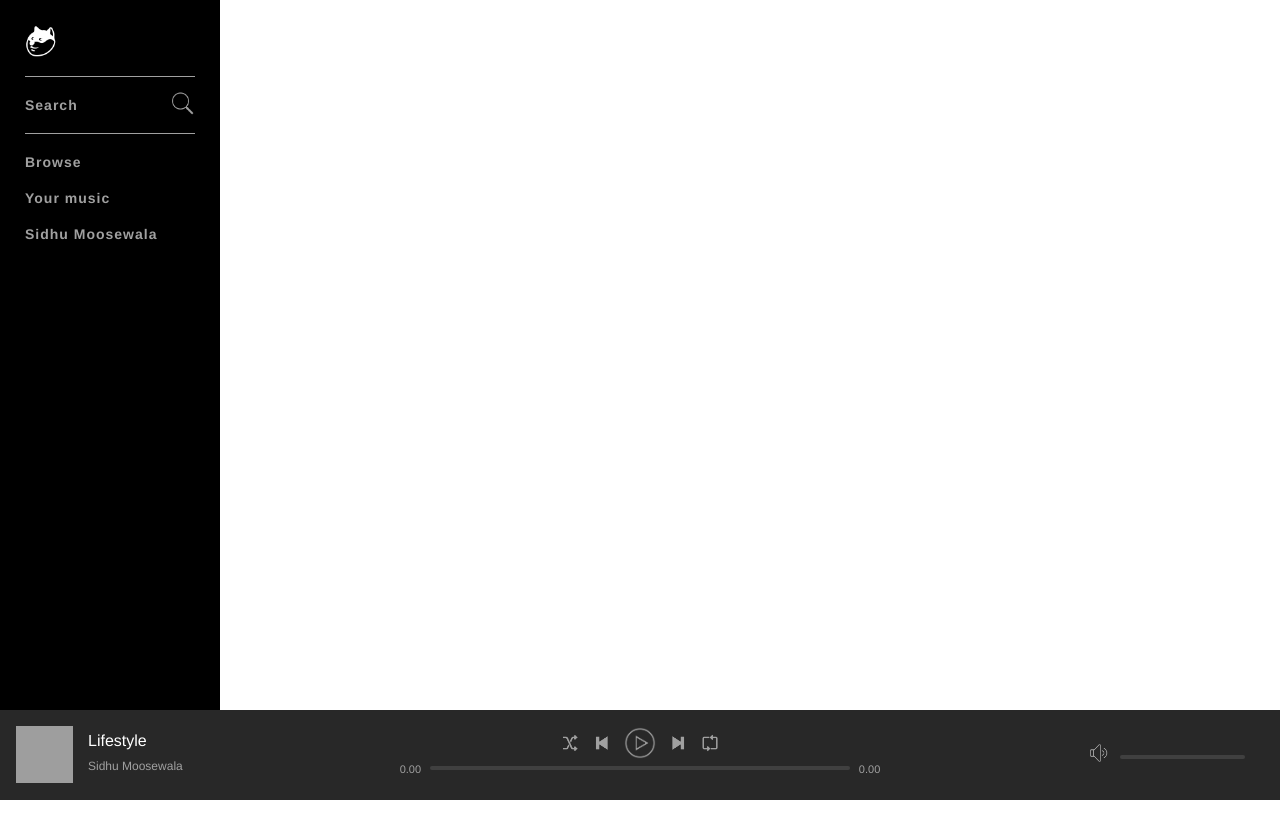
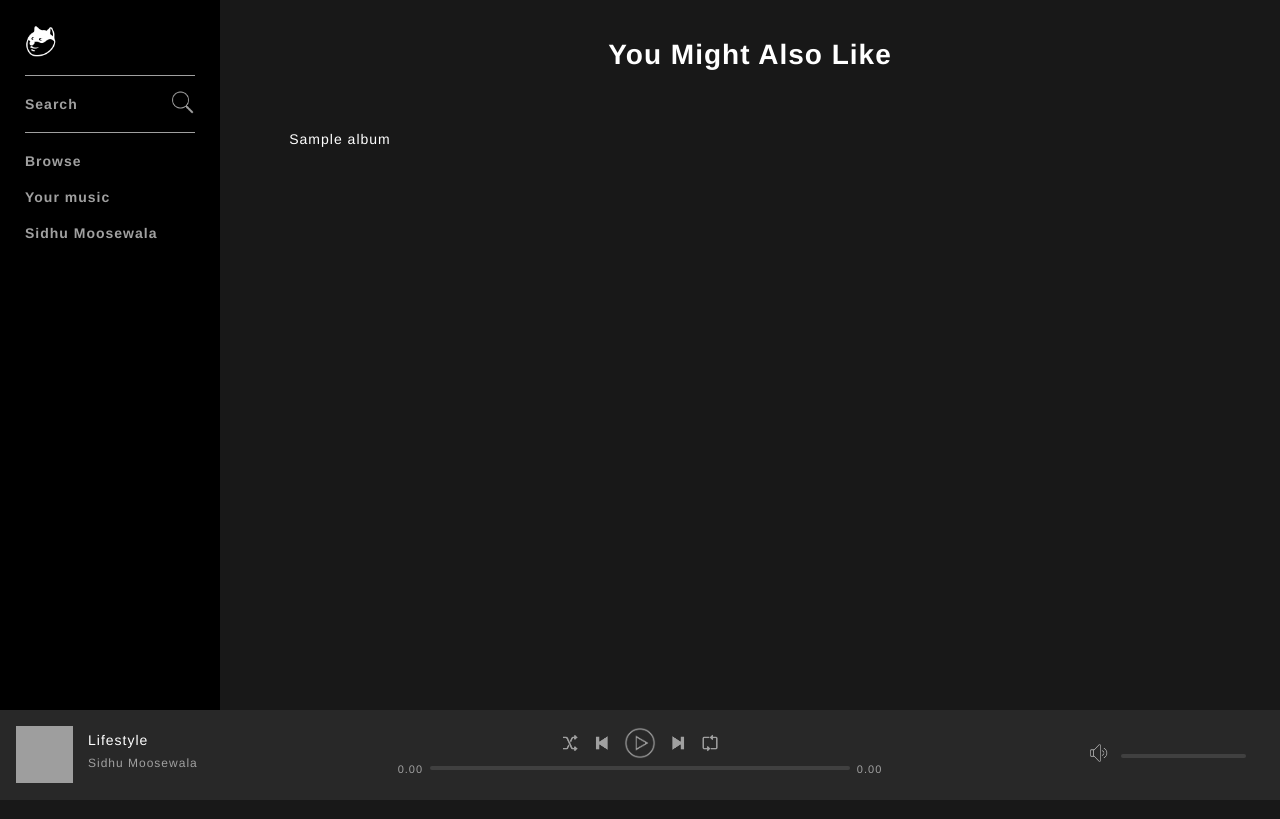
Before and after one commit to manuarora700/music-streaming-project, a PHP site: page / in a window 1280 px wide. Run offline with PHP 8.4, Linux system fonts and the light colour scheme; the visitor is signed in with stand-in values (Sample User, id 1); tables that the repository leaves empty or names only in its code hold one stand-in row (values such as "Sample post"); data that the repository does not hold is empty; grey boxes are pictures that could not be loaded.

Commit message:
Created tables//Updated styles and divided the whole website into modules// footer and header// now playing bar and navbar separated// Data retrieved and displayed on the website

```diff
--- a/assets/css/style.css
+++ b/assets/css/style.css
@@ -5,9 +5,17 @@ body {
 	height: 100%;
 }
 
+
 * {
 	font-family: "Helvetica Neue", Helvetica, Arial, sans-serif;
 	color: #fff;
+	letter-spacing: 1px;
+}
+
+body {
+	background-color: #181818;
+	font-size: 14px;
+	min-width: 720px;
 }
 #nowPlayingBarContainer {
 	width: 100%;
@@ -203,3 +211,44 @@ body {
 .navItemLink:hover {
 	color: #ffffff;
 }
+
+#mainViewContainer {
+	margin-left: 220px;
+	padding-bottom: 90px;
+	width: calc(100% - 220px);
+}
+
+#mainContent {
+	padding: 0 20px;
+}
+
+.pageHeadingBig {
+	padding: 20px;
+	text-align: center;
+}
+
+.gridViewItem {
+	display: inline-block;
+	margin-right: 20px;
+	width: 29%;
+	max-width: 200px;
+	min-width: 150px;
+	margin-bottom: 20px;
+}
+
+.gridViewItem img {
+	width: 100%;
+}
+
+.gridViewInfo {
+	font-weight: 300;
+	text-align: center;
+	padding: 5px 0;
+	text-overflow: ellipsis;
+	overflow: hidden;
+	white-space: nowrap;
+}
+
+.gridViewItem a {
+	text-decoration: none;
+}
--- /dev/null
+++ b/includes/footer.php
@@ -0,0 +1,14 @@
+
+				</div>
+			</div>
+
+		</div>
+
+		<?php include("includes/nowPlayingBar.php"); ?>
+
+	</div>
+
+
+
+</body>
+</html>
--- /dev/null
+++ b/includes/header.php
@@ -0,0 +1,31 @@
+<?php
+	include("includes/config.php");
+
+	// session_destroy(); LOGOUT MANUALLY
+
+	if(isset($_SESSION['userLoggedIn'])) {
+		$userLoggedIn = $_SESSION['userLoggedIn'];
+	}
+	else {
+		header("Location: register.php");
+	}
+
+?>
+
+
+<!DOCTYPE html>
+<html>
+<head>
+	<link rel="stylesheet" type="text/css" href="assets/css/style.css">
+	<title>Welcome to Geet! Your one stop destination for music</title>
+</head>
+<body>
+
+	<div id="mainContainer">
+
+		<div id="topContainer">
+
+			<?php include("includes/navBarContainer.php"); ?>
+
+			<div id="mainViewContainer">
+				<div id="mainContent">
--- /dev/null
+++ b/includes/navBarContainer.php
@@ -0,0 +1,33 @@
+<div id="navBarContainer">
+	<nav class="navBar">
+
+		<a href="index.php" class="logo">
+			<img src="assets/images/icons/logo.png">
+		</a>
+
+
+		<div class="group">
+
+			<div class="navItem">
+				<a href="search.php" class="navItemLink">Search
+					<img src="assets/images/icons/search.png" class="icon" alt="search">
+				</a>
+			</div>
+		</div>
+
+		<div class="group">
+			<div class="navItem">
+				<a href="browse.php" class="navItemLink">Browse</a>
+			</div>
+			<div class="navItem">
+				<a href="yourMusic.php" class="navItemLink">Your music</a>
+			</div>
+			<div class="navItem">
+				<a href="profile.php" class="navItemLink">Sidhu Moosewala</a>
+			</div>
+
+		</div>
+
+	</nav>
+
+</div>
--- a/index.php
+++ b/index.php
@@ -1,168 +1,32 @@
-<?php
-	include("includes/config.php");
-
-	// session_destroy(); LOGOUT MANUALLY
-
-	if(isset($_SESSION['userLoggedIn'])) {
-		$userLoggedIn = $_SESSION['userLoggedIn'];
-	}
-	else {
-		header("Location: register.php");
-	}
-
-?>
+<?php include("includes/header.php"); ?>
 
 
-<!DOCTYPE html>
-<html>
-<head>
-	<link rel="stylesheet" type="text/css" href="assets/css/style.css">
-	<title>Welcome to Geet! Your one stop destination for music</title>
-</head>
-<body>
+<h1 class="pageHeadingBig">You Might Also Like</h1>
+<div class="gridViewContainer">
 
-	<div id="mainContainer">
+	<?php
 
-		<div id="topContainer">
+		$albumQuery = mysqli_query($con, "SELECT * FROM albums ORDER BY RAND() LIMIT 10");
 
-			<div id="navBarContainer">
-				<nav class="navBar">
-
-					<a href="index.php" class="logo">
-						<img src="assets/images/icons/logo.png">
-					</a>
-
-
-					<div class="group">
-
-						<div class="navItem">
-							<a href="search.php" class="navItemLink">Search
-								<img src="assets/images/icons/search.png" class="icon" alt="search">
-							</a>
-						</div>
-					</div>
-
-					<div class="group">
-						<div class="navItem">
-							<a href="browse.php" class="navItemLink">Browse</a>
-						</div>
-						<div class="navItem">
-							<a href="yourMusic.php" class="navItemLink">Your music</a>
-						</div>
-						<div class="navItem">
-							<a href="profile.php" class="navItemLink">Sidhu Moosewala</a>
-						</div>
-
-					</div>
-
-				</nav>
-
-			</div>
-
-		</div>
-
-
-		<div id="nowPlayingBarContainer">
-
-				<div id="nowPlayingBar">
-
-					<div id="nowPlayingLeft">
-
-						<div class="content">
-							<span class="albumLink">
-								<img src="https://i.ytimg.com/vi/rb8Y38eilRM/maxresdefault.jpg" class="albumArtwork">
-							</span>
-
-							<div class="trackInfo">
-
-								<span class="trackName">
-									<span>Lifestyle</span>
-								</span>
-								<span class="artistName">
-									<span>Sidhu Moosewala</span>
-								</span>
-							</div>
-
-						</div>
-
-					</div>
-
-					<div id="nowPlayingCenter">
-
-						<div class="content playerControls">
-
-							<div class="buttons">
-
-								<button class="controlButton shuffle" title="shuffle button">
-									<img src="assets/images/icons/shuffle.png" alt="shuffle">
-								</button>
-
-								<button class="controlButton previous" title="previous button">
-									<img src="assets/images/icons/previous.png" alt="previous">
-								</button>
-
-								<button class="controlButton play" title="play button">
-									<img src="assets/images/icons/play.png" alt="play">
-								</button>
-								<button class="controlButton pause" title="pause button" style="display: none;">
-									<img src="assets/images/icons/pause.png" alt="pause">
-								</button>
-
-								<button class="controlButton next" title="next button">
-									<img src="assets/images/icons/next.png" alt="next">
-								</button>
-
-								<button class="controlButton repeat" title="repeat button">
-									<img src="assets/images/icons/repeat.png" alt="repeat">
-								</button>
-
-							</div>
-
-							<div class="playbackBar">
-								<span class="progressTime current">0.00</span>
-
-
-								<div class="progressBar">
-									<div class="progressBarBg">
-										<div class="progress"></div>
-									</div>
-
-								</div>
-
-
-								<span class="progressTime remaining">0.00</span>
-							</div>
-
-						</div>
-
-					</div>
-
-					<div id="nowPlayingRight">
-
-						<div class="volumeBar">
-
-							<button class="controlButton volume" title="volume button">
-
-								<img src="assets/images/icons/volume.png" alt="Volume">
-
-							</button>
-							<div class="progressBar">
-									<div class="progressBarBg">
-										<div class="progress"></div>
-									</div>
-							</div>
-
-						</div>
-
-					</div>
-
-				</div>
-
-			</div>
-
-	</div>
+		while($row = mysqli_fetch_array($albumQuery)) {
 
 
 
-</body>
-</html>
+			echo "<div class='gridViewItem'>
+					<a href ='album.php?id=" . $row['id'] . "'>
+					<img src='" . $row['artworkPath'] . "'>
+
+					<div class='gridViewInfo'>"
+						. $row['title'] .
+					"</div>
+
+					</a>
+				</div>";
+
+		}
+
+	?>
+
+</div>
+
+<?php include("includes/footer.php"); ?>
```
Also changed, not shown: ImportOnlyTheSongs.sql (added, +99 -0 lines), includes/nowPlayingBar.php (added, +97 -0 lines).
